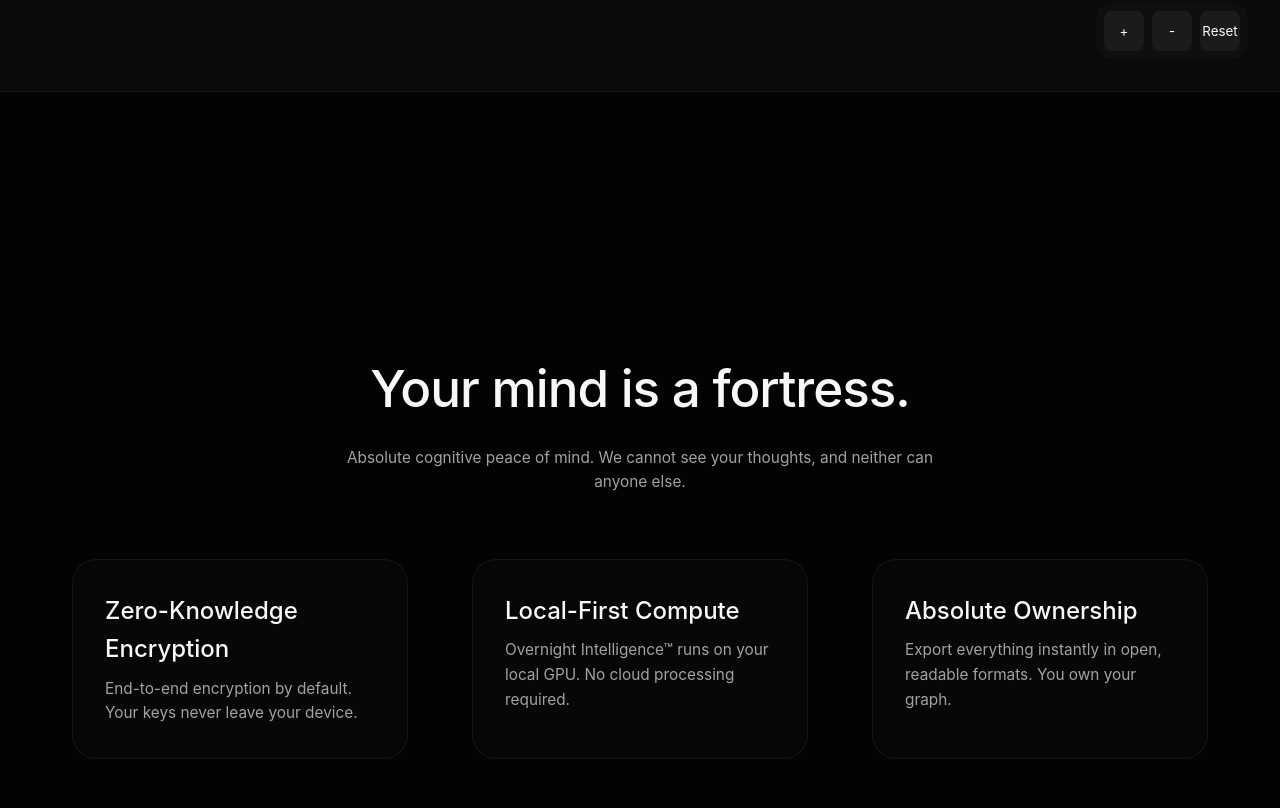
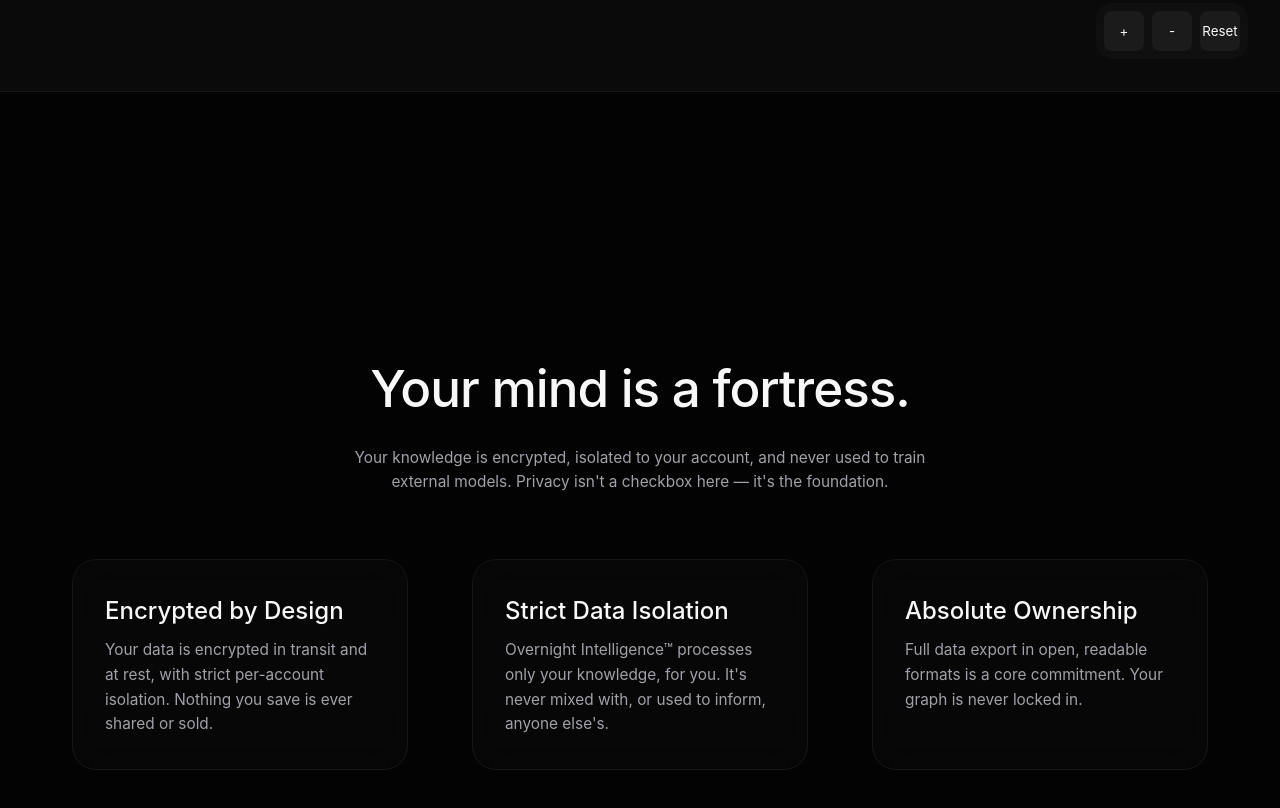
Before and after one commit to jatinsahuin/Nextvault, a website built with Vite: page index.html in a window 1280 px wide. Shown: the part 6104-6912 px from the top of the page. Built offline with nearby package versions, Linux system fonts and the light colour scheme.

Commit message:
modified index.html

```diff
--- a/index.html
+++ b/index.html
@@ -221,7 +221,7 @@
                 <header class="section-header text-center">
                     <div class="section-badge">Nightly Synthesis</div>
                     <h2>Overnight Intelligence™</h2>
-                    <p>While you sleep, NextVault runs batch-processing on local hardware. It reads yesterday's saves, updates your graph, and prepares your mind for tomorrow.</p>
+                    <p>While you sleep, NextVault processes what you saved, updates your graph, and prepares your mind for tomorrow.</p>
                 </header>
 
                 <div class="dashboard-preview-container slide-up">
@@ -257,20 +257,20 @@
         <section id="security-privacy" class="section-container">
             <header class="section-header text-center">
                 <h2>Your mind is a fortress.</h2>
-                <p>Absolute cognitive peace of mind. We cannot see your thoughts, and neither can anyone else.</p>
+                <p>Your knowledge is encrypted, isolated to your account, and never used to train external models. Privacy isn't a checkbox here — it's the foundation.</p>
             </header>
             <div class="security-grid grid-layout three-columns">
                 <article class="compliance-card slide-up">
-                    <h3>Zero-Knowledge Encryption</h3>
-                    <p>End-to-end encryption by default. Your keys never leave your device.</p>
+                    <h3>Encrypted by Design</h3>
+                    <p>Your data is encrypted in transit and at rest, with strict per-account isolation. Nothing you save is ever shared or sold.</p>
                 </article>
                 <article class="compliance-card slide-up">
-                    <h3>Local-First Compute</h3>
-                    <p>Overnight Intelligence™ runs on your local GPU. No cloud processing required.</p>
+                    <h3>Strict Data Isolation</h3>
+                    <p>Overnight Intelligence™ processes only your knowledge, for you. It's never mixed with, or used to inform, anyone else's.</p>
                 </article>
                 <article class="compliance-card slide-up">
                     <h3>Absolute Ownership</h3>
-                    <p>Export everything instantly in open, readable formats. You own your graph.</p>
+                    <p>Full data export in open, readable formats is a core commitment. Your graph is never locked in.</p>
                 </article>
             </div>
         </section>
```
